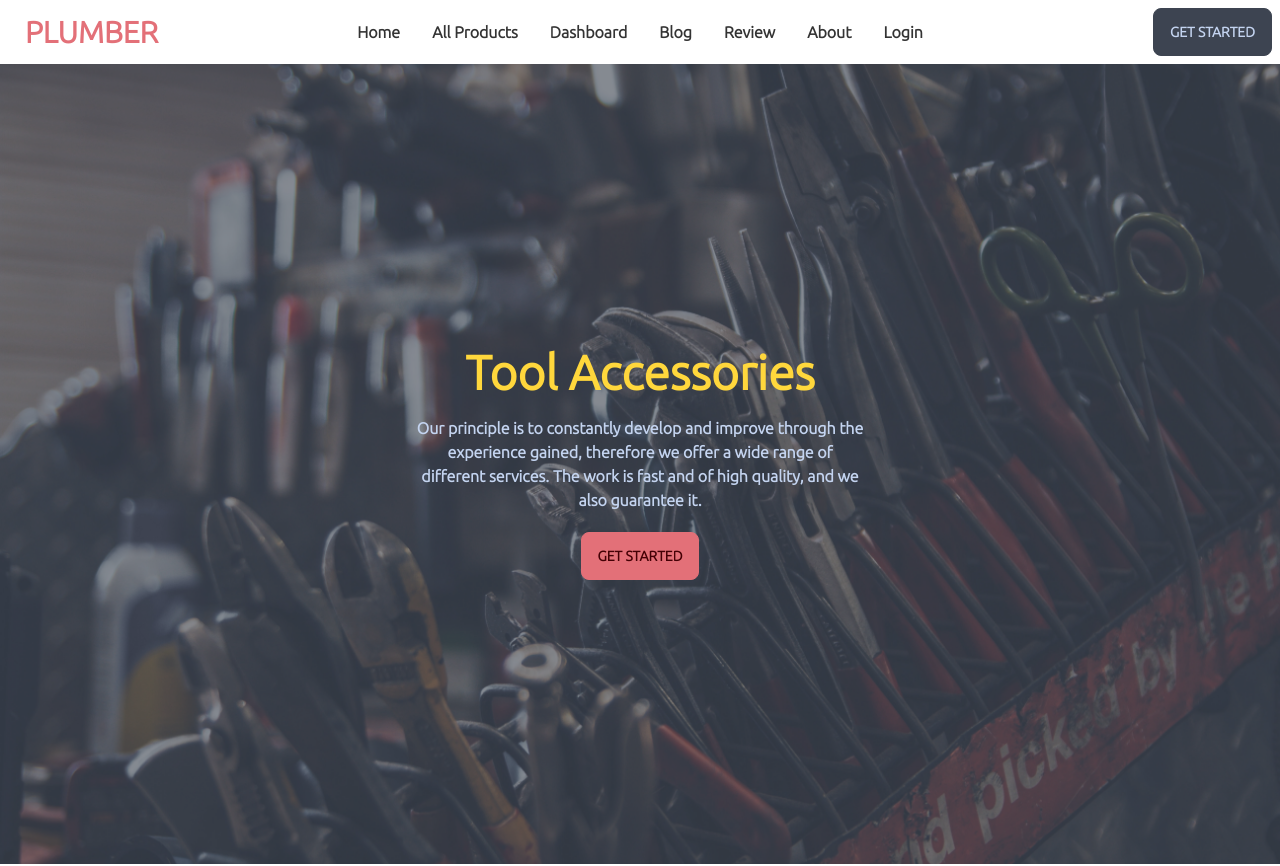
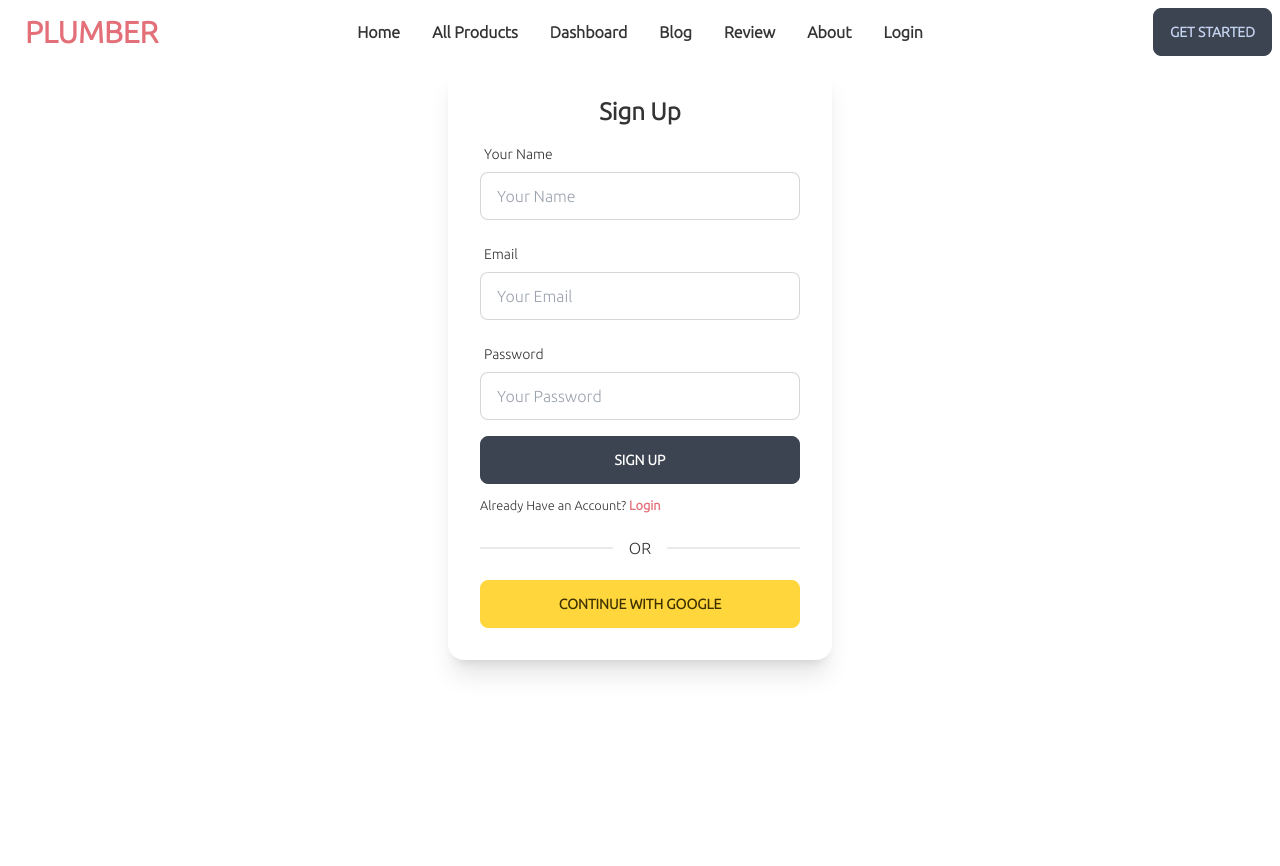
Before and after one commit to trshawonbd/Plumber-client-side, a React (Create React App) app: page /register in a window 1280 px wide. Shown: the top 866 px of the page. After the commit the page ends 800 px from the top, so only its background shows below. Built offline with nearby package versions, Linux system fonts and the light colour scheme; no server answers.

Commit message:
register page setup done

```diff
--- a/src/App.js
+++ b/src/App.js
@@ -8,6 +8,7 @@
 import Products from './Pages/AllProducts/Products/Products';
 import Login from './Pages/Authentication/Login/Login';
 import NotFound from './Pages/Shared/NotFound/NotFound';
+import Register from './Pages/Authentication/Register/Register';
 
 function App() {
   return (
@@ -21,7 +22,7 @@
       <Route path="/revivew" element={<Home></Home>} />
       <Route path="/about" element={<Home></Home>} />
       <Route path="/login" element={<Login></Login>} />
-      <Route path="/register" element={<Home></Home>} />
+      <Route path="/register" element={<Register></Register>} />
       <Route path="*" element={<NotFound></NotFound>} />
       </Routes>
 
--- a/src/Pages/Authentication/Login/Login.js
+++ b/src/Pages/Authentication/Login/Login.js
@@ -23,12 +23,15 @@
       let from = location.state?.from?.pathname || "/";
       /* const [token] = useToken(user || gUser); */
 
-      useEffect(() => {
+/*       useEffect(() => {
         if (user || gUser ) {
-            navigate(from, { replace: true });
+            navigate('/');
         }
 
-      },[user, gUser, from, navigate])
+      },[user, gUser, from, navigate]) */
+      if(gUser || user){
+          navigate('/')
+      }
 
       if (loading || gLoading){
           return <Loading></Loading>
@@ -45,6 +48,7 @@
     const onSubmit = data => {
         console.log(data);
         signInWithEmailAndPassword(data.email, data.password)
+        navigate('/')
     }
 
     return (
@@ -53,7 +57,7 @@
                 <div className="card w-96 bg-base-100 shadow-xl">
                     <div className="card-body">
                         <h2 className="text-center text-2xl font-bold">Login</h2>
-                        <form /* onSubmit={handleSubmit(onSubmit)} */>
+                        <form  onSubmit={handleSubmit(onSubmit)} >
 
                             <div className="form-control w-full max-w-xs">
                                 <label className="label">
@@ -103,13 +107,13 @@
                                 </label>
                             </div>
                             {/* {SignInErrorMessage} */}
-                            <input className='btn w-full max-w-xs text-white' type="submit" value='Login' />
+                            <input className='btn w-full max-w-xs  text-white' type="submit" value='Login' />
                         </form>
-                        <p><small>New to doctors portal? <Link className='text-secondary' to='/signup'>Create New Account</Link></small></p>
+                        <p><small>New to Plumber? <Link className='text-primary font-bold' to='/register'>Create New Account</Link></small></p>
                         <div className="divider">OR</div>
                         <button
                              onClick={() => signInWithGoogle()}
-                            className="btn btn-outline">Continue with Google</button>
+                            className="btn btn-secondary">Continue with Google</button>
                     </div>
                 </div>
             </div>
--- /dev/null
+++ b/src/Pages/Authentication/Register/Register.js
@@ -0,0 +1,139 @@
+import React from 'react';
+import { useCreateUserWithEmailAndPassword, useSignInWithGoogle, useUpdateProfile } from 'react-firebase-hooks/auth';
+import { useForm } from 'react-hook-form';
+import { Link, useNavigate } from 'react-router-dom';
+import auth from '../../../firebase.init';
+import Loading from '../../Shared/Loading/Loading';
+
+const Register = () => {
+    const { register, formState: { errors }, handleSubmit } = useForm();
+    const [signInWithGoogle, gUser, gLoading, gError] = useSignInWithGoogle(auth);
+
+    const [updateProfile, updating, updateError] = useUpdateProfile(auth);
+    const [
+        createUserWithEmailAndPassword,
+        user,
+        loading,
+        error,
+    ] = useCreateUserWithEmailAndPassword(auth);
+
+    const navigate = useNavigate();
+
+    /* const [token] = useToken(user || gUser); */
+    if (user || gUser) {
+        navigate('/')
+    }
+
+    if (loading || gLoading || updating) {
+        return <Loading></Loading>
+    }
+
+    let SignInErrorMessage;
+
+    if (error || gError || updateError) {
+        SignInErrorMessage = <p className='text-red-500'><small>{error?.message || gError?.message || updateError?.message}</small></p>
+    }
+
+    /*     if (token) {
+          console.log(user || gUser);
+          navigate('/appointment');
+      } */
+
+    const onSubmit = async data => {
+        await createUserWithEmailAndPassword(data.email, data.password);
+        await updateProfile({ displayName: data.name });
+        /* navigate('/appointment'); */
+
+
+
+    }
+
+    return (
+        <div className='flex h-content justify-center items-center'>
+            <div className="card w-96 bg-base-100 shadow-xl">
+                <div className="card-body">
+                    <h2 className="text-center text-2xl font-bold">Sign Up</h2>
+                    <form onSubmit={handleSubmit(onSubmit)}>
+
+                        <div className="form-control w-full max-w-xs">
+                            <label className="label">
+                                <span className="label-text">Your Name</span>
+                            </label>
+                            <input type="text"
+                                placeholder="Your Name"
+                                className="input input-bordered w-full max-w-xs"
+                                {...register("name", {
+                                    required: {
+                                        value: true,
+                                        message: 'Name is required'
+                                    },
+                                })}
+                            />
+                            <label className="label">
+                                {errors.name?.type === 'required' && <span className="label-text-alt text-red-500">{errors.name.message}</span>}
+
+                            </label>
+                        </div>
+
+                        <div className="form-control w-full max-w-xs">
+                            <label className="label">
+                                <span className="label-text">Email</span>
+                            </label>
+                            <input type="email"
+                                placeholder="Your Email"
+                                className="input input-bordered w-full max-w-xs"
+                                {...register("email", {
+                                    required: {
+                                        value: true,
+                                        message: 'Email is required'
+                                    },
+                                    pattern: {
+                                        value: /[a-z0-9]+@[a-z]+\.[a-z]{2,3}/,
+                                        message: 'Provide a valid email'
+                                    }
+                                })}
+                            />
+                            <label className="label">
+                                {errors.email?.type === 'required' && <span className="label-text-alt text-red-500">{errors.email.message}</span>}
+                                {errors.email?.type === 'pattern' && <span className="label-text-alt text-red-500">{errors.email.message}</span>}
+                            </label>
+                        </div>
+
+                        <div className="form-control w-full max-w-xs">
+                            <label className="label">
+                                <span className="label-text">Password</span>
+                            </label>
+                            <input type="password"
+                                placeholder="Your Password"
+                                className="input input-bordered w-full max-w-xs"
+                                {...register("password", {
+                                    required: {
+                                        value: true,
+                                        message: 'Password is required'
+                                    },
+                                    minLength: {
+                                        value: 6,
+                                        message: 'Must have 6 Characters or long'
+                                    }
+                                })}
+                            />
+                            <label className="label">
+                                {errors.password?.type === 'required' && <span className="label-text-alt text-red-500">{errors.password.message}</span>}
+                                {errors.password?.type === 'minLength' && <span className="label-text-alt text-red-500">{errors.password.message}</span>}
+                            </label>
+                        </div>
+                        {SignInErrorMessage}
+                        <input className='btn w-full max-w-xs text-white' type="submit" value='Sign Up' />
+                    </form>
+                    <p><small>Already Have an Account? <Link className='text-primary font-bold' to='/login'>Login</Link></small></p>
+                    <div className="divider">OR</div>
+                    <button
+                        onClick={() => signInWithGoogle()}
+                        className="btn btn-secondary">Continue with Google</button>
+                </div>
+            </div>
+        </div>
+    );
+};
+
+export default Register;
--- a/src/Pages/Shared/NavBar/NavBar.js
+++ b/src/Pages/Shared/NavBar/NavBar.js
@@ -1,8 +1,20 @@
+import { signOut } from 'firebase/auth';
 import React from 'react';
-import { Link } from 'react-router-dom';
+import { useAuthState } from 'react-firebase-hooks/auth';
+import { Link, useNavigate } from 'react-router-dom';
+import auth from '../../../firebase.init';
 import './NavBar.css';
 
 const NavBar = () => {
+
+    const [user, loading, error] = useAuthState(auth);
+    const navigate = useNavigate();
+
+    const logout = () => {
+        signOut(auth);
+        /* localStorage.removeItem('accessToken'); */
+        navigate('/');
+      };
 
     const navMenu = <>
         <li className='font-bold'><Link to="/">Home</Link></li>
@@ -11,7 +23,7 @@
         <li className='font-bold'><Link to="/blog">Blog</Link></li>
         <li className='font-bold'><Link to="/review">Review</Link></li>
         <li className='font-bold'><Link to="/about">About</Link></li>
-        <li className='font-bold'><Link to="/login">Login</Link></li>
+        <li className='font-bold'>{user ? <button onClick={logout} class="btn btn-ghost">Sign Out</button> : <Link to = "/login">Login</Link>}</li>
 
     </>
 
--- a/src/firebase.init.js
+++ b/src/firebase.init.js
@@ -3,14 +3,27 @@
 import {getAuth} from 'firebase/auth';
 
 
+
+
 const firebaseConfig = {
+  apiKey:process.env.REACT_APP_apiKey,
+  authDomain:process.env.REACT_APP_authDomain,
+  projectId:process.env.REACT_APP_projectId,
+  storageBucket:process.env.REACT_APP_storageBucket,
+  messagingSenderId:process.env.REACT_APP_messagingSenderId,
+  appId:process.env.REACT_APP_appId,
+};
+
+
+
+/* const firebaseConfig = {
     apiKey: process.env.REACT_APP_apiKey,
     authDomain: process.env.REACT_APP_authDomain,
     projectId: process.env.REACT_APP_projectId,
     storageBucket: process.env.REACT_APP_storageBucket,
     messagingSenderId: process.env.REACT_APP_messagingSenderId,
     appId: process.env.REACT_APP_appId,
-  };
+  }; */
 
 
 // Initialize Firebase
```
Also changed, not shown: src/Pages/Authentication/Register/Register.css (added).
